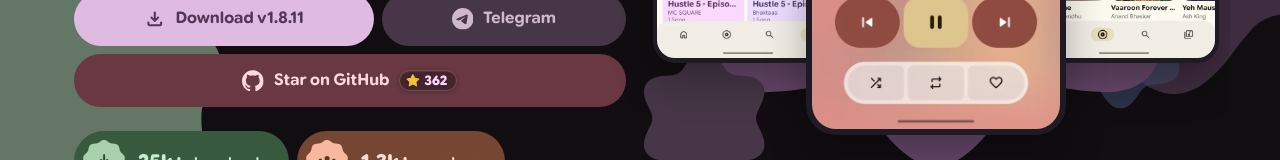
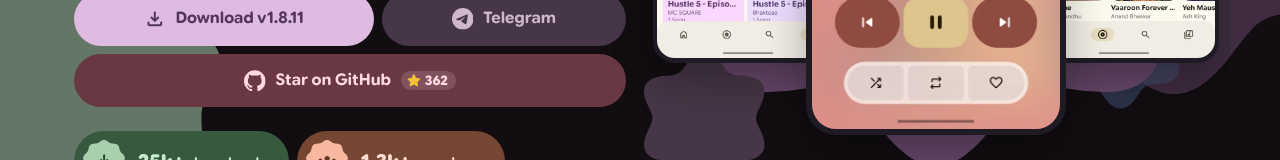
Before and after one commit to ianshulyadav/pixelmusicwebite, a plain HTML site: page index.html in a window 1280 px wide. Both pictures are taken after a click on the button 1178 px from the left and 43 px from the top of the page. Shown: the part 591-751 px from the top of the page. Drawn offline with Linux system fonts and the light colour scheme; no server answers.

Commit message:
style: restore eyebrow badge, harmonize github star pill with M3 tertiary colors, and remove desktop preview chrome

```diff
--- a/index.html
+++ b/index.html
@@ -76,9 +76,9 @@ h1 .hl{color:var(--p);white-space:nowrap}
 .lead{font-size:calc(var(--fs-lead) + .04rem);color:var(--on-sv);margin:22px 0 28px;max-width:34em;line-height:1.6}
 .stats{display:flex;gap:8px;flex-wrap:nowrap;margin:24px 0 18px;min-width:0}
 .stat{min-width:0}
-.cnt{display:inline-flex;align-items:center;gap:4px;background:rgba(255,255,255,.9);color:var(--on-ter-c);font-weight:800;font-size:.82rem;padding:3px 9px 3px 6px;border-radius:999px;font-variant-numeric:tabular-nums;line-height:1;border:1px solid rgba(105,56,67,.15);box-shadow:0 1px 3px rgba(105,56,67,.08);transition:transform .2s ease}
-.cnt .ic{width:1.05em;height:1.05em;fill:#e3b341;color:#e3b341;flex:none;filter:drop-shadow(0 1px 1px rgba(0,0,0,.15));transition:transform .25s cubic-bezier(.34,1.56,.64,1)}
-html[data-theme="dark"] .cnt{background:rgba(0,0,0,.35);color:#fed7ff;border:1px solid rgba(255,217,223,.22);box-shadow:inset 0 1px 0 rgba(255,255,255,.08),0 1px 4px rgba(0,0,0,.25)}
+.cnt{display:inline-flex;align-items:center;gap:4px;background:rgba(105,56,67,.12);color:var(--on-ter-c);font-weight:800;font-size:.82rem;padding:3px 8px 3px 6px;border-radius:999px;border:0;outline:none;box-shadow:none;font-variant-numeric:tabular-nums;line-height:1;transition:transform .2s ease}
+.cnt .ic{width:1.05em;height:1.05em;fill:#e3b341;color:#e3b341;flex:none;transition:transform .25s cubic-bezier(.34,1.56,.64,1)}
+html[data-theme="dark"] .cnt{background:rgba(255,217,223,.16);color:var(--on-ter-c);border:0;outline:none;box-shadow:none}
 html[data-theme="dark"] .cnt .ic{fill:#f5c039;color:#f5c039}
 .btn.ter:hover .cnt{transform:scale(1.05)}
 .btn.ter:hover .cnt .ic{transform:rotate(14deg) scale(1.12)}
```
